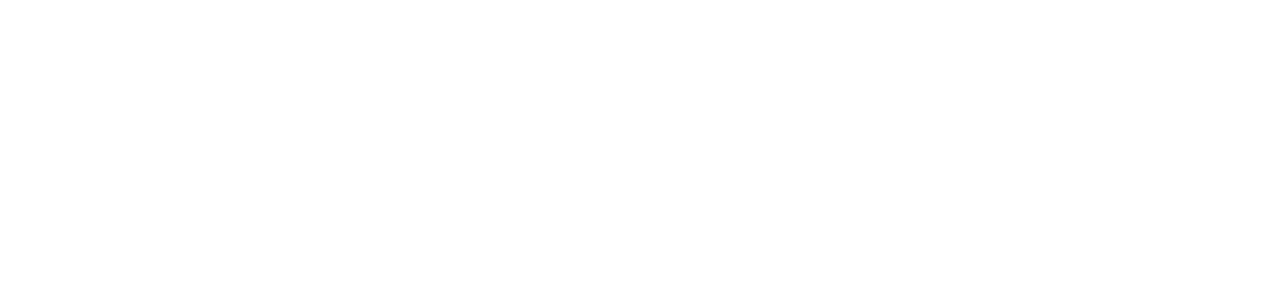
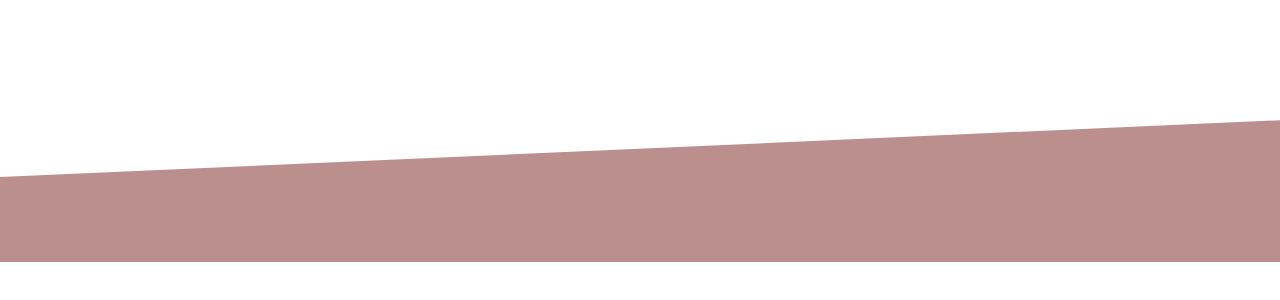
Before and after one commit to hilbug/hilaryferraro.github.io, a React (Create React App) app: page / in a window 1280 px wide. Shown: the part 1996-2296 px from the top of the page. Before the commit the page ends 2054 px from the top, so only its background shows below. Built offline with nearby package versions, Linux system fonts and the light colour scheme.

Commit message:
add color shape btw resume and footer

```diff
--- a/src/App.js
+++ b/src/App.js
@@ -9,6 +9,10 @@
       <Header />
       <Portfolio />
       <Resume />
+      {/* SVG Image for angle */}
+      <svg class="mb-0" xmlns="http://www.w3.org/2000/svg" viewBox="0 0 1440 320">
+                <path fill="#bc8f8f" fill-opacity="1" d="M0,224L1440,160L1440,320L0,320Z"></path>
+            </svg>
       <Footer />
     </div>
   );
```
